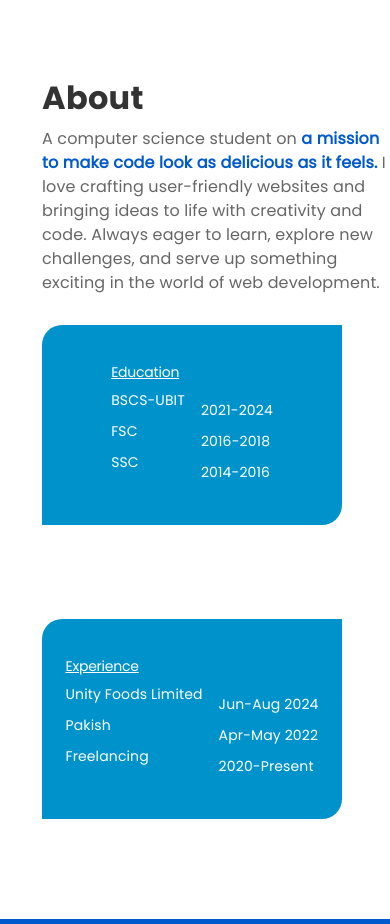
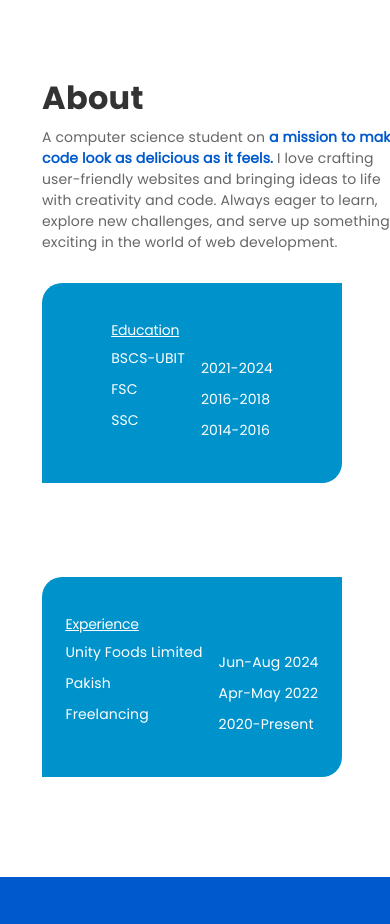
Before and after one commit to Mehak-Kamran/MyPortfolioWeb, a React (Vite) app: page / in a window 390 px wide. Shown: the part 940-1864 px from the top of the page. Built offline with nearby package versions, Linux system fonts and the light colour scheme; a small style sheet from the web is missing.

Commit message:
responsive

```diff
--- a/src/components/About.jsx
+++ b/src/components/About.jsx
@@ -17,7 +17,7 @@ const About = () => {
   >
     <Box
       sx={{
-        width: { lg: "100%", xlg: "100%", sm: "70%", xs: "80%", md: "100%" }, // Adjust these for responsiveness
+        width: { lg: "100%", xlg: "100%", sm: "85%", xs: "80%", md: "100%" }, // Adjust these for responsiveness
         display: "flex",
         alignItems: "center",
         justifyContent: "center",
@@ -60,7 +60,7 @@ const About = () => {
               </Typography>
               </motion.div>
             </item>
-            <item><Typography sx={{ fontSize: { xs: '15', sm: '15', lg: '18px', xl: '18px', md: '15' }, fontFamily: "poppins-regular", color: "#666666" }}>
+            <item><Typography sx={{ fontSize: { xs: '14px', sm: '14px', lg: '18px', xl: '18px', md: '15px' }, fontFamily: "poppins-regular", color: "#666666" }}>
             A computer science student on <span style={{ color: '#005ACD', fontWeight: "bold" }}>a mission to make code look as delicious as it feels.</span>  I love crafting user-friendly websites and bringing ideas to life with creativity and code. Always eager to learn, explore new challenges, and serve up something exciting in the world of web development.
 
             </Typography></item>
```
